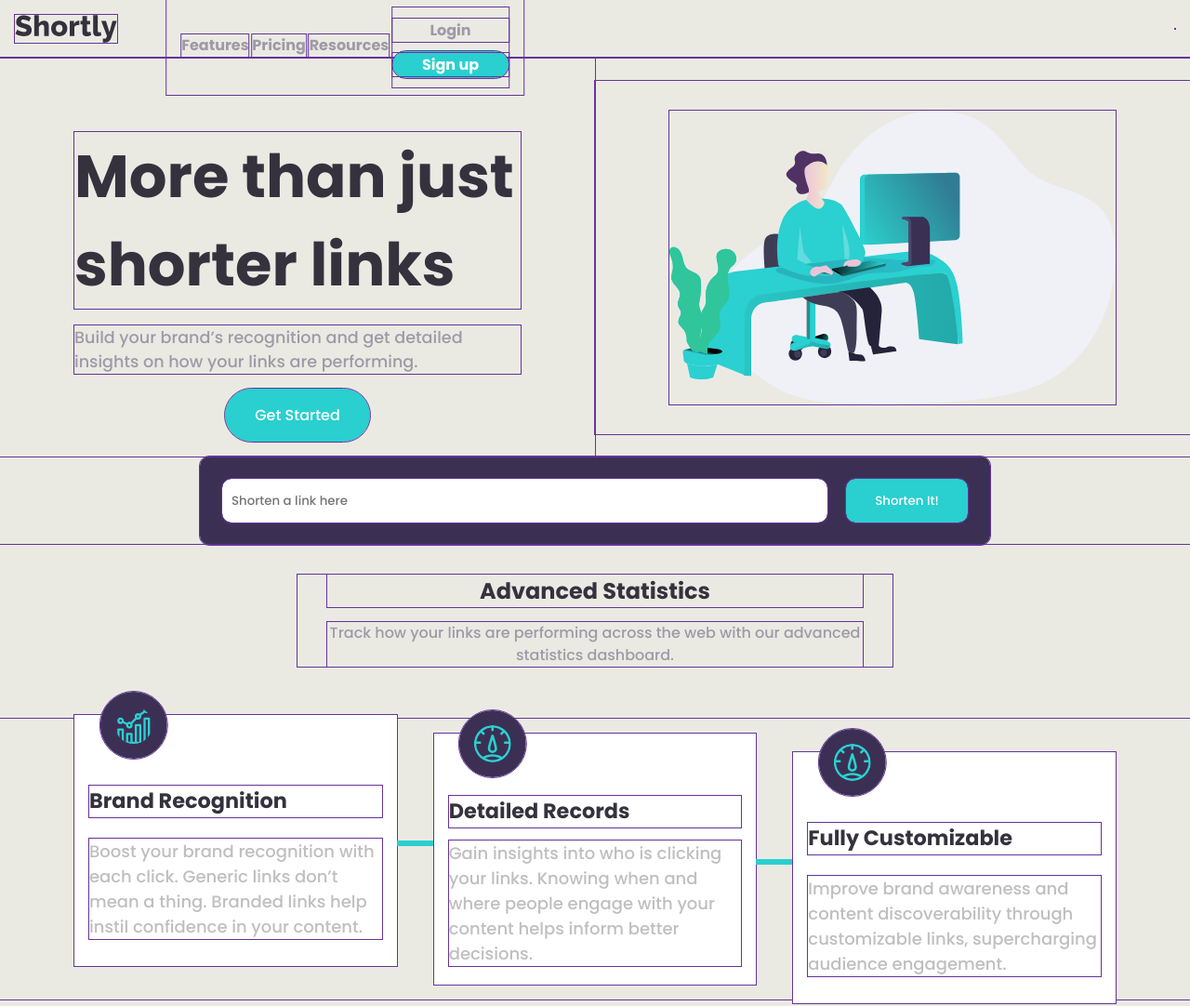
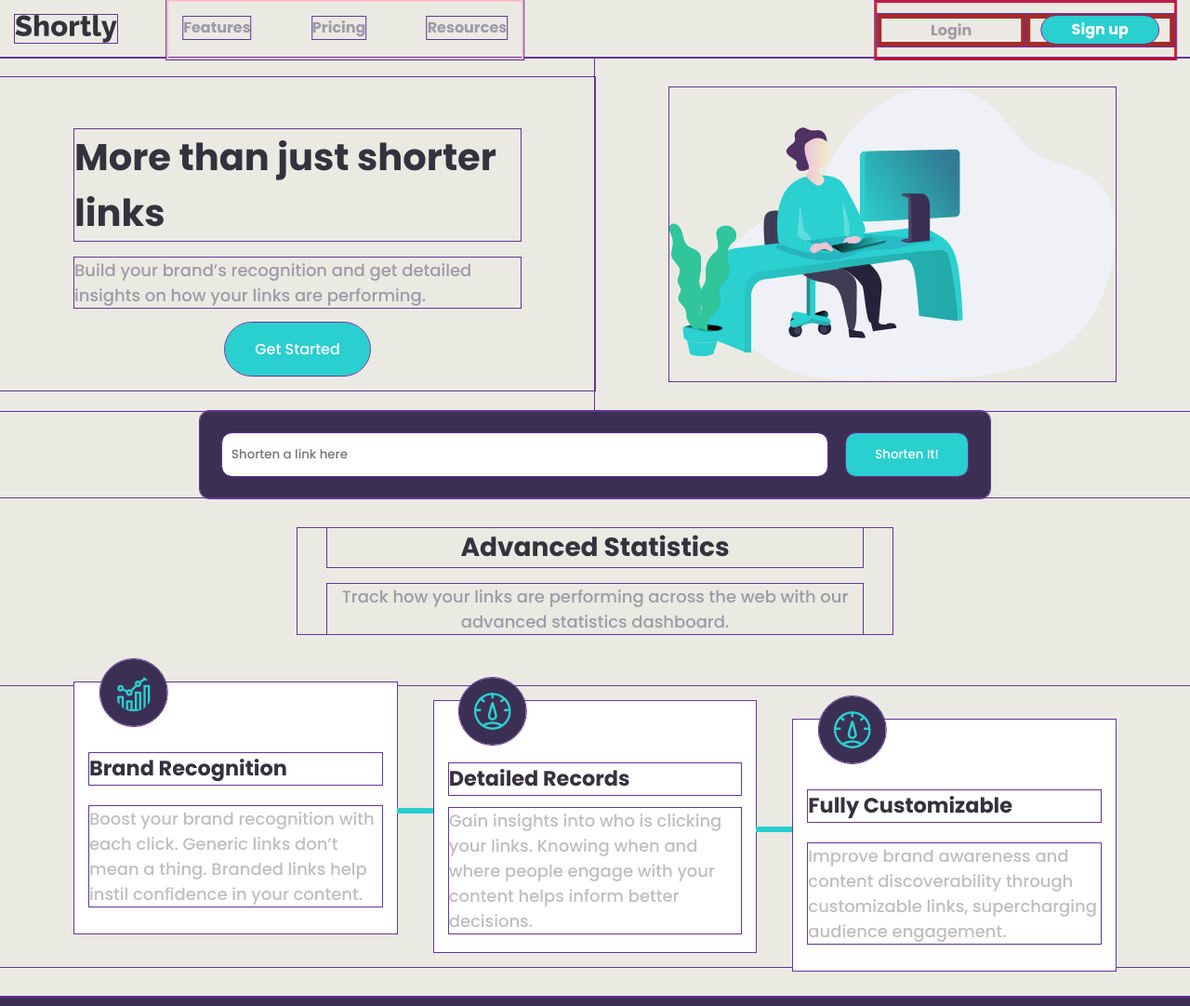
Before and after one commit to asbhogal/Frontend-Mentor-URL-Shortening-Project, a website built with Vite: page index.html in a window 1280 px wide. Shown: the top 1082 px of the page at 93% size. Built offline with nearby package versions, Linux system fonts and the light colour scheme.

Commit message:
Hacky: desktop navigation.

```diff
--- a/src/styles/_components/_header.scss
+++ b/src/styles/_components/_header.scss
@@ -18,7 +18,3 @@
 		margin-top: 0.5em;
 	}
 }
-
-// .nav-list {
-// 	display: none;
-// }
--- a/src/styles/_partials/_typography.scss
+++ b/src/styles/_partials/_typography.scss
@@ -11,6 +11,7 @@ $primary-font-family: "Poppins", sans-serif;
 	font-style: normal;
 	src: url(public/fonts/Poppins-Medium.woff2), format(woff2);
 	font-display: swap;
+	// Thank you -- I will need to look up how to convert these myself and also I need to ask you why you added that swap for display. I dont know what it means, I will Google fu this of course. But in the event I am like a lost puppy.. (insert Inspector Clouseau voice) I'ma just ask.
 }
 
 @font-face {
--- a/src/styles/index.scss
+++ b/src/styles/index.scss
@@ -81,6 +81,17 @@ body {
 		@include flex-default;
 		flex-direction: column;
 		padding: 1em;
+
+		.hero-text-heading {
+			color: $very-dark-blue;
+			font-size: 2.5rem;
+		}
+
+		.hero-text-paragraph {
+			color: $grayish-violet;
+			font-size: 1.125rem; //18px according to style-guide. Dont like it though.But, not a freaking designer am I... so. Alright folks.
+			line-height: 1.5;
+		}
 	}
 
 	.hero-text * {
@@ -166,11 +177,13 @@ body {
 
 	.company-stats-heading {
 		color: $very-dark-blue;
+		font-size: 1.75rem;
 	}
 	.company-stats-paragraph {
 		color: $grayish-violet;
 		line-height: 1.5;
 		margin-top: 1em;
+		font-size: 1.125rem;
 	}
 }
 
@@ -178,7 +191,6 @@ body {
 	@include flex-default;
 	flex-direction: column;
 	gap: 10px;
-	// background-color: $white;
 }
 
 .block-item {
@@ -205,6 +217,8 @@ body {
 		line-height: 1.5;
 		font-size: 1.125rem;
 	}
+
+	// Will change these based on your comments somewhere about using a class for clarity. <3.
 
 	.block-item-icon {
 		background-color: $dark-violet;
@@ -283,16 +297,28 @@ footer {
 		.nav-list {
 			@include flex-default;
 			position: absolute;
+			border: 2px solid pink;
 			top: 0;
 			right: 120%;
 			transform: translateX(-120%);
-			// Who can tell I use this as a crutch. Kermit can...
 			background-color: transparent;
 			width: 30%;
 			border-radius: 0;
 			color: $grayish-violet;
 			font-weight: 700;
 			font-size: 1rem;
+		}
+
+		.nav-list-secondary {
+			display: flex;
+			border: 2px solid red;
+			position: absolute;
+			left: 200%;
+
+			.nav-item-m {
+				border: 5px solid brown;
+				width: 10em;
+			}
 		}
 	}
 
```
Also changed, not shown: src/styles/_components/_hero.scss (added). Lines whose indentation alone changed are shown as unchanged.
